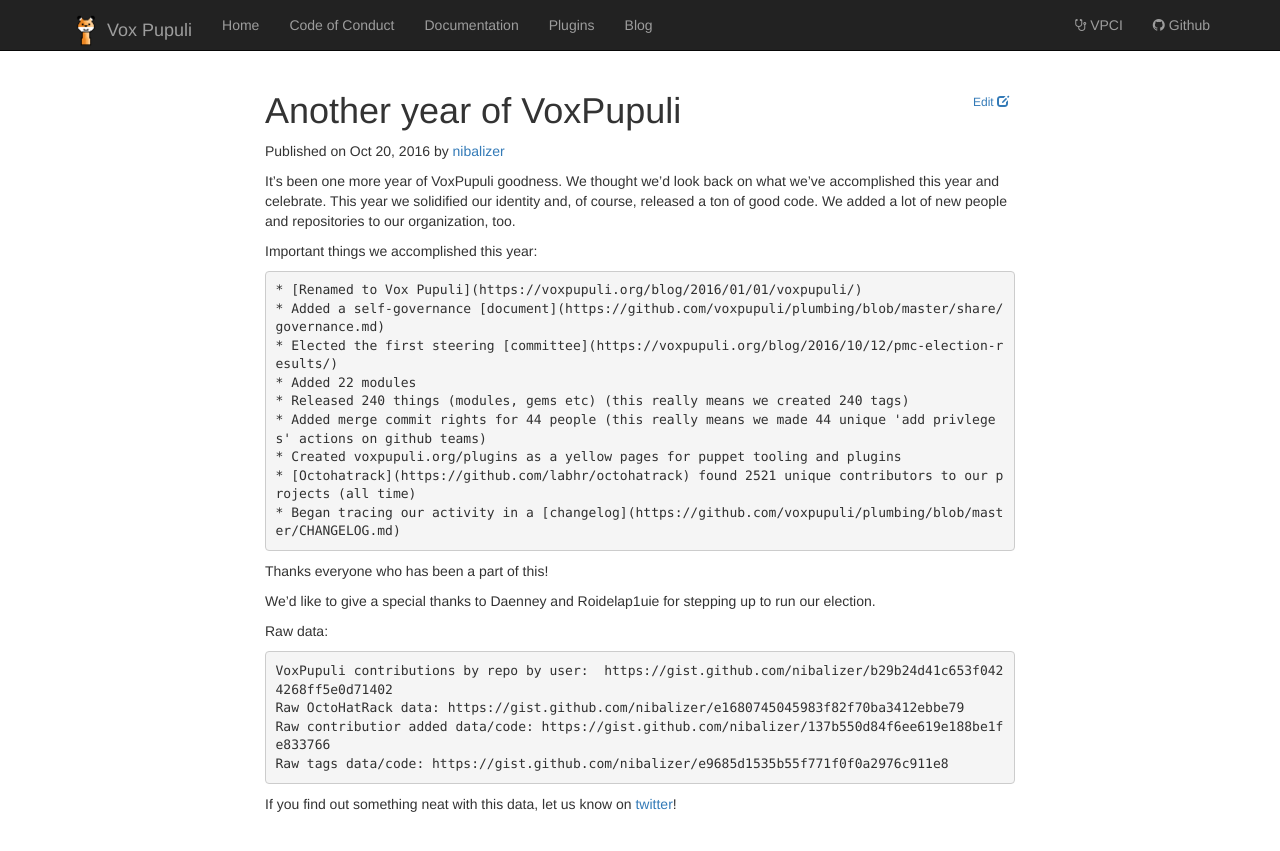
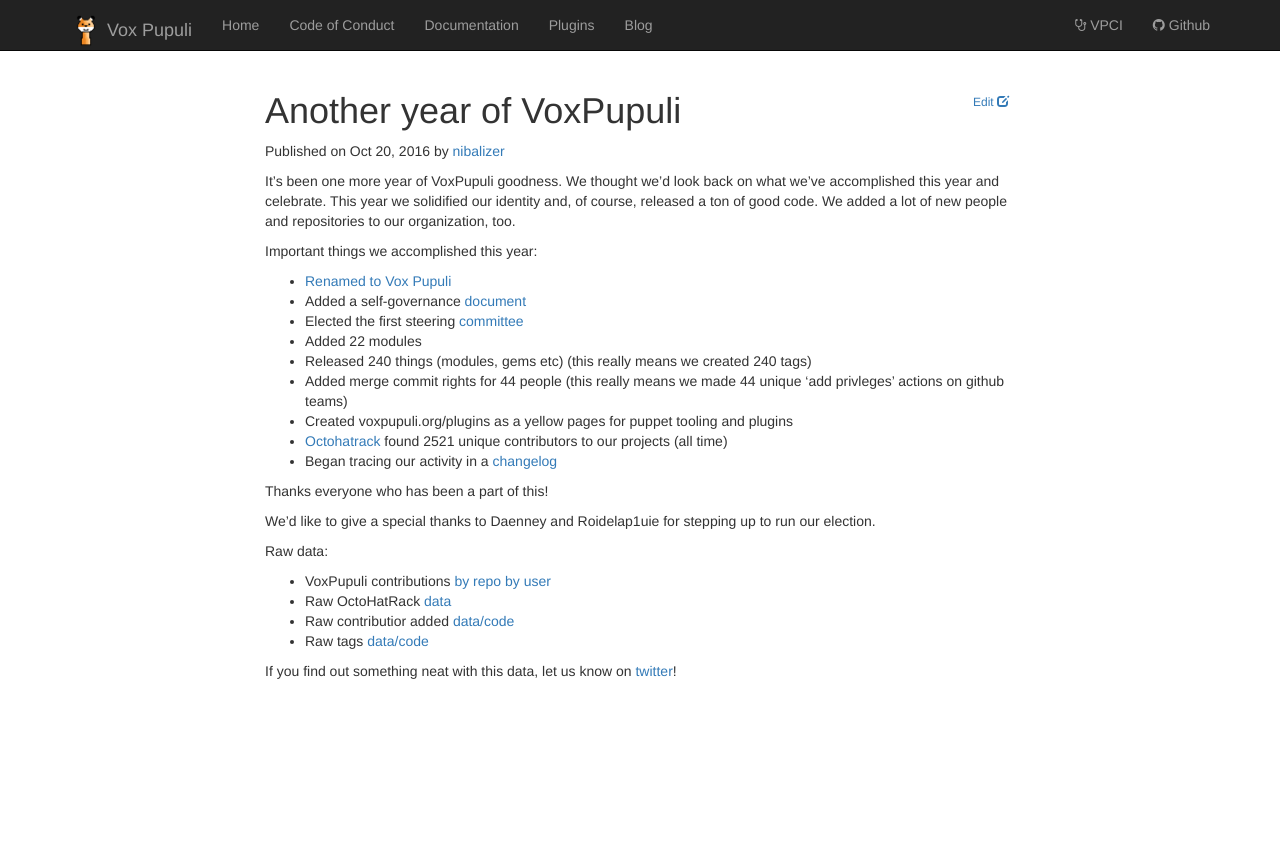
Before and after one commit to voxpupuli/voxpupuli.github.io, a Jekyll site: the page built from _posts/2016-10-20-another-year-of-voxpupuli.md, in a window 1280 px wide. Shown: the top 851 px of the page. Built offline with Jekyll 4.4.1, drawn with Linux system fonts in a browser that asks for light colours; nearby versions of some CDN libraries.

Commit message:
Fixup formatting in blog post

```diff
--- a/_posts/2016-10-20-another-year-of-voxpupuli.md
+++ b/_posts/2016-10-20-another-year-of-voxpupuli.md
@@ -10,15 +10,15 @@
 
 Important things we accomplished this year:
 
-    * [Renamed to Vox Pupuli](https://voxpupuli.org/blog/2016/01/01/voxpupuli/)
-    * Added a self-governance [document](https://github.com/voxpupuli/plumbing/blob/master/share/governance.md)
-    * Elected the first steering [committee](https://voxpupuli.org/blog/2016/10/12/pmc-election-results/)
-    * Added 22 modules
-    * Released 240 things (modules, gems etc) (this really means we created 240 tags)
-    * Added merge commit rights for 44 people (this really means we made 44 unique 'add privleges' actions on github teams)
-    * Created voxpupuli.org/plugins as a yellow pages for puppet tooling and plugins
-    * [Octohatrack](https://github.com/labhr/octohatrack) found 2521 unique contributors to our projects (all time)
-    * Began tracing our activity in a [changelog](https://github.com/voxpupuli/plumbing/blob/master/CHANGELOG.md)
+* [Renamed to Vox Pupuli](https://voxpupuli.org/blog/2016/01/01/voxpupuli/)
+* Added a self-governance [document](https://github.com/voxpupuli/plumbing/blob/master/share/governance.md)
+* Elected the first steering [committee](https://voxpupuli.org/blog/2016/10/12/pmc-election-results/)
+* Added 22 modules
+* Released 240 things (modules, gems etc) (this really means we created 240 tags)
+* Added merge commit rights for 44 people (this really means we made 44 unique 'add privleges' actions on github teams)
+* Created voxpupuli.org/plugins as a yellow pages for puppet tooling and plugins
+* [Octohatrack](https://github.com/labhr/octohatrack) found 2521 unique contributors to our projects (all time)
+* Began tracing our activity in a [changelog](https://github.com/voxpupuli/plumbing/blob/master/CHANGELOG.md)
 
 Thanks everyone who has been a part of this!
 
@@ -27,9 +27,9 @@
 
 Raw data:
 
-    VoxPupuli contributions by repo by user:  https://gist.github.com/nibalizer/b29b24d41c653f0424268ff5e0d71402
-    Raw OctoHatRack data: https://gist.github.com/nibalizer/e1680745045983f82f70ba3412ebbe79
-    Raw contributior added data/code: https://gist.github.com/nibalizer/137b550d84f6ee619e188be1fe833766
-    Raw tags data/code: https://gist.github.com/nibalizer/e9685d1535b55f771f0f0a2976c911e8
+* VoxPupuli contributions [by repo by user](https://gist.github.com/nibalizer/b29b24d41c653f0424268ff5e0d71402)
+* Raw OctoHatRack [data](https://gist.github.com/nibalizer/e1680745045983f82f70ba3412ebbe79)
+* Raw contributior added [data/code](https://gist.github.com/nibalizer/137b550d84f6ee619e188be1fe833766)
+* Raw tags [data/code](https://gist.github.com/nibalizer/e9685d1535b55f771f0f0a2976c911e8)
 
 If you find out something neat with this data, let us know on [twitter](https://twitter.com/voxpupuliorg)!
```
